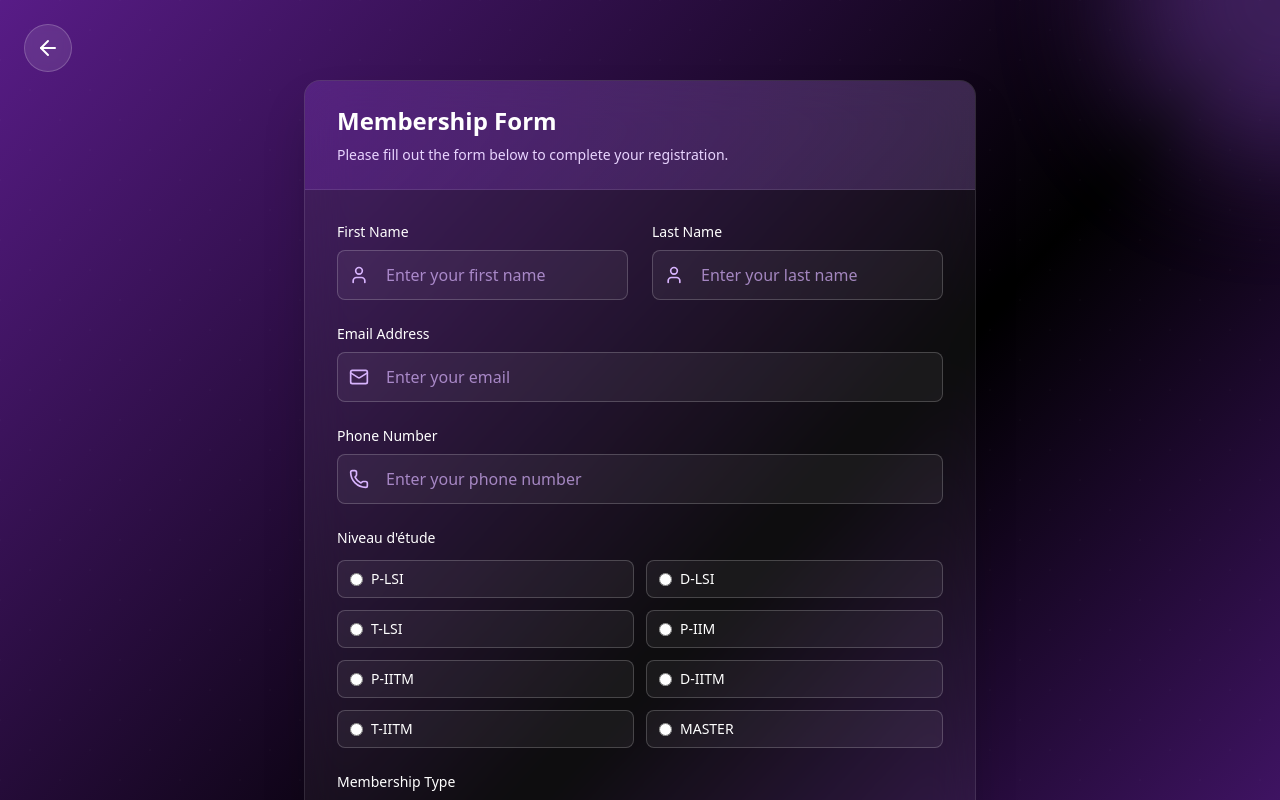
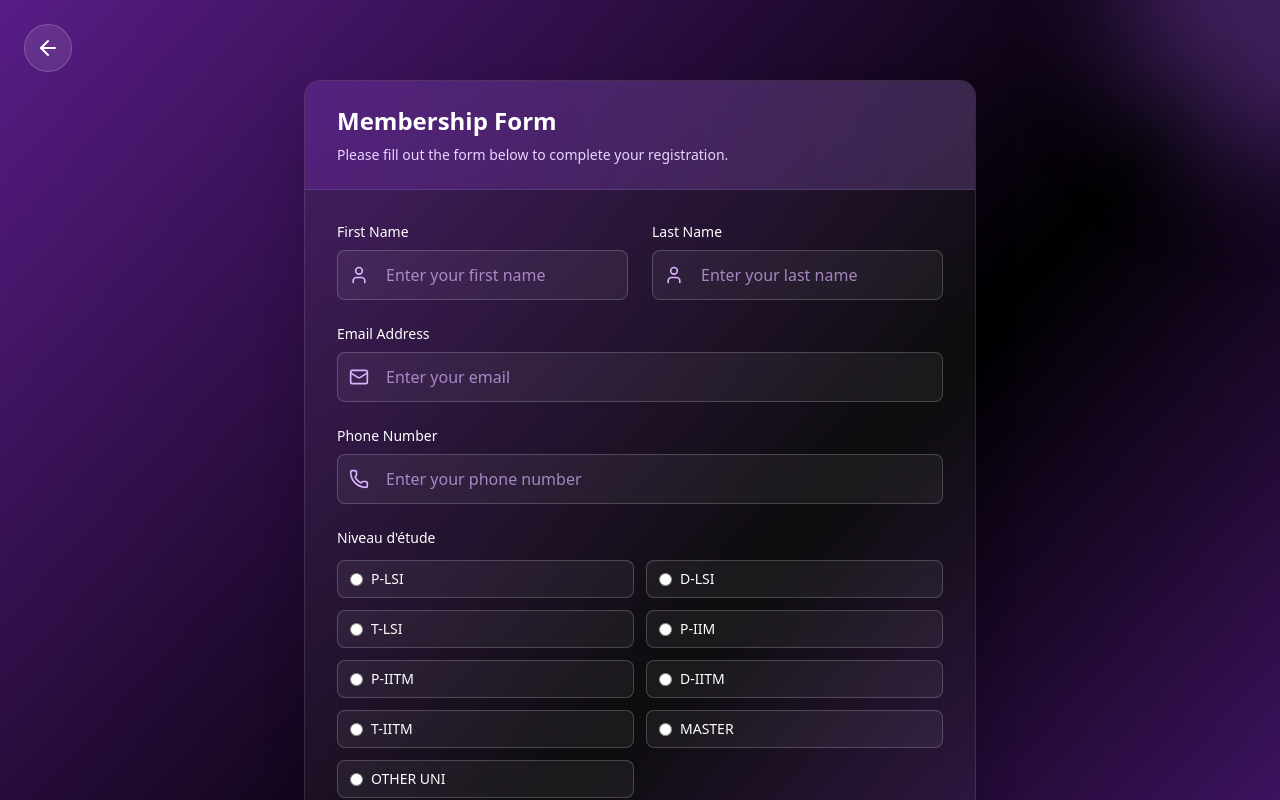
Before and after one commit to mohamedTounsi/mtc-website, a Next.js app: page /form in a window 1280 px wide. Shown: the top 800 px of the page. Built offline with nearby package versions, Linux system fonts and the light colour scheme; a web font is replaced by a local one.

Commit message:
other uni

```diff
--- a/src/app/form/page.jsx
+++ b/src/app/form/page.jsx
@@ -197,6 +197,7 @@ export default function FormPage() {
                       "D-IITM",
                       "T-IITM",
                       "MASTER",
+                      "OTHER UNI",
                     ].map((n) => (
                       <label
                         key={n}
```
